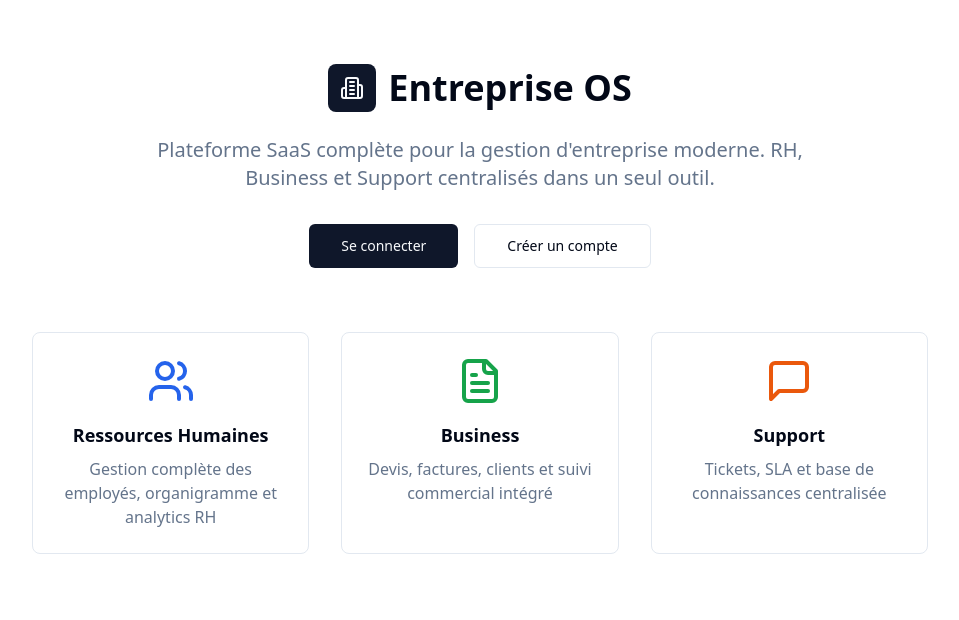
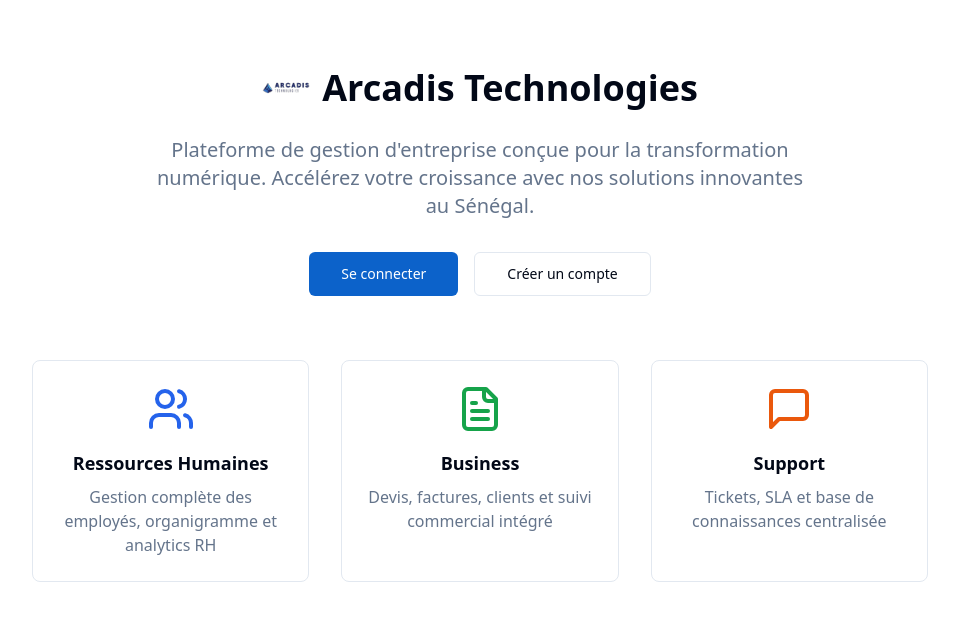
Before and after one commit to Massea0/entreprise-os-genesis-framework, a React (Vite) app: page / in a window 1280 px wide. Shown: the top 620 px of the page, without its empty margins (160-1119 px from the left). Built offline with nearby package versions, Linux system fonts and the light colour scheme.

Commit message:
Add company information
Update company name and website.

```diff
--- a/src/components/layout/AppSidebar.tsx
+++ b/src/components/layout/AppSidebar.tsx
@@ -82,13 +82,15 @@ export function AppSidebar() {
     <Sidebar collapsible="icon" className="border-r">
       <SidebarHeader className="border-b p-4">
         <div className="flex items-center gap-2">
-          <div className="flex h-8 w-8 items-center justify-center rounded-lg bg-primary text-primary-foreground">
-            <Building2 className="h-4 w-4" />
-          </div>
+          <img
+            src="/arcadis-logo.svg"
+            alt="Arcadis Technologies"
+            className="h-8 w-8"
+          />
           {!collapsed && (
             <div>
-              <p className="text-sm font-semibold">Entreprise OS</p>
-              <p className="text-xs text-muted-foreground">SaaS Platform</p>
+              <p className="text-sm font-semibold">Arcadis Technologies</p>
+              <p className="text-xs text-muted-foreground">Business Platform</p>
             </div>
           )}
         </div>
--- a/src/index.css
+++ b/src/index.css
@@ -17,8 +17,8 @@ All colors MUST be HSL.
     --popover: 0 0% 100%;
     --popover-foreground: 222.2 84% 4.9%;
 
-    --primary: 222.2 47.4% 11.2%;
-    --primary-foreground: 210 40% 98%;
+    --primary: 213 89% 42%;
+    --primary-foreground: 0 0% 100%;
 
     --secondary: 210 40% 96.1%;
     --secondary-foreground: 222.2 47.4% 11.2%;
@@ -26,8 +26,8 @@ All colors MUST be HSL.
     --muted: 210 40% 96.1%;
     --muted-foreground: 215.4 16.3% 46.9%;
 
-    --accent: 210 40% 96.1%;
-    --accent-foreground: 222.2 47.4% 11.2%;
+    --accent: 213 89% 95%;
+    --accent-foreground: 213 89% 42%;
 
     --destructive: 0 84.2% 60.2%;
     --destructive-foreground: 210 40% 98%;
--- a/src/pages/Dashboard.tsx
+++ b/src/pages/Dashboard.tsx
@@ -51,7 +51,7 @@ export default function Dashboard() {
           Dashboard
         </h1>
         <p className="text-muted-foreground">
-          Bienvenue dans votre espace de travail Entreprise OS
+          Bienvenue dans votre plateforme de gestion Arcadis Technologies
         </p>
       </div>
 
--- a/src/pages/Index.tsx
+++ b/src/pages/Index.tsx
@@ -9,14 +9,16 @@ const Index = () => {
       <div className="container mx-auto px-4 py-16">
         <div className="text-center mb-16">
           <div className="flex items-center justify-center mb-6">
-            <div className="flex h-12 w-12 items-center justify-center rounded-lg bg-primary text-primary-foreground mr-3">
-              <Building2 className="h-6 w-6" />
-            </div>
-            <h1 className="text-4xl font-bold">Entreprise OS</h1>
+            <img
+              src="/arcadis-logo.svg"
+              alt="Arcadis Technologies"
+              className="h-12 w-12 mr-3"
+            />
+            <h1 className="text-4xl font-bold">Arcadis Technologies</h1>
           </div>
           <p className="text-xl text-muted-foreground mb-8 max-w-2xl mx-auto">
-            Plateforme SaaS complète pour la gestion d'entreprise moderne.
-            RH, Business et Support centralisés dans un seul outil.
+            Plateforme de gestion d'entreprise conçue pour la transformation numérique.
+            Accélérez votre croissance avec nos solutions innovantes au Sénégal.
           </p>
           <div className="flex gap-4 justify-center">
             <Button asChild size="lg">
```
Also changed, not shown: public/arcadis-logo.svg (added), src/assets/arcadis-logo.svg (added).
